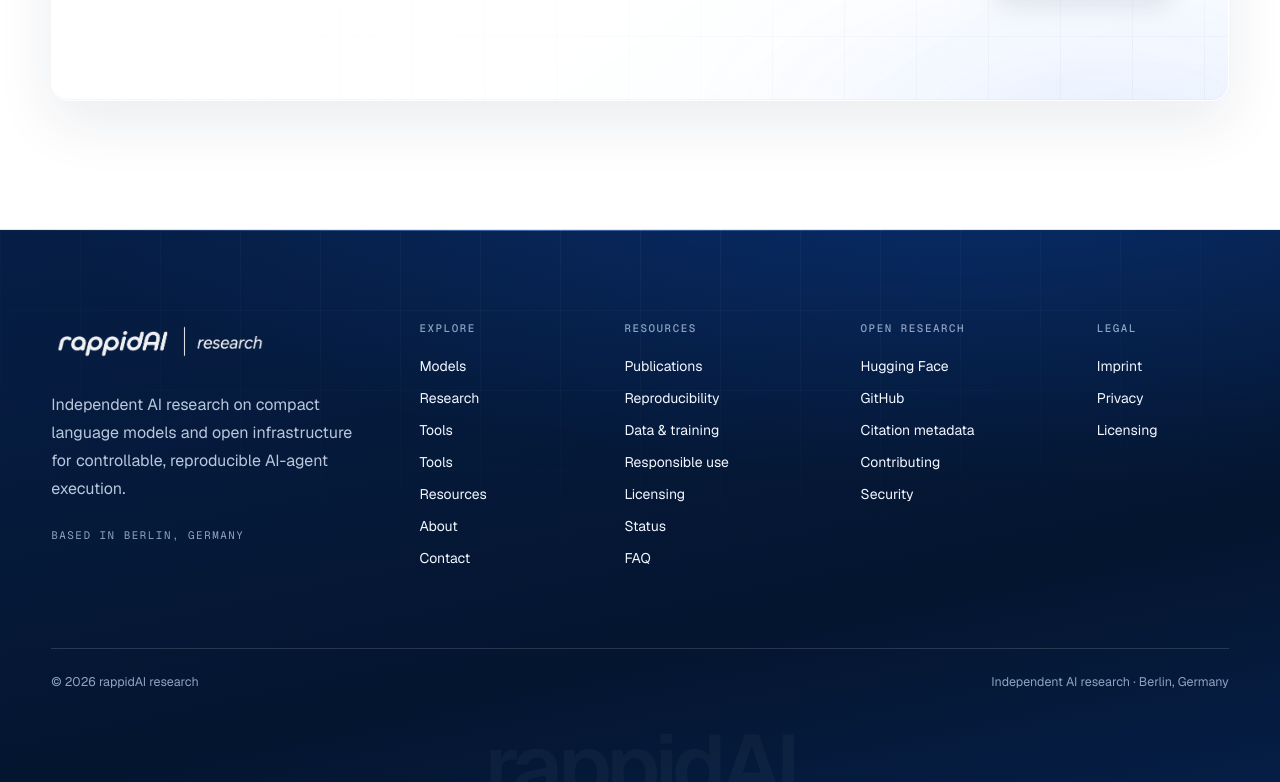
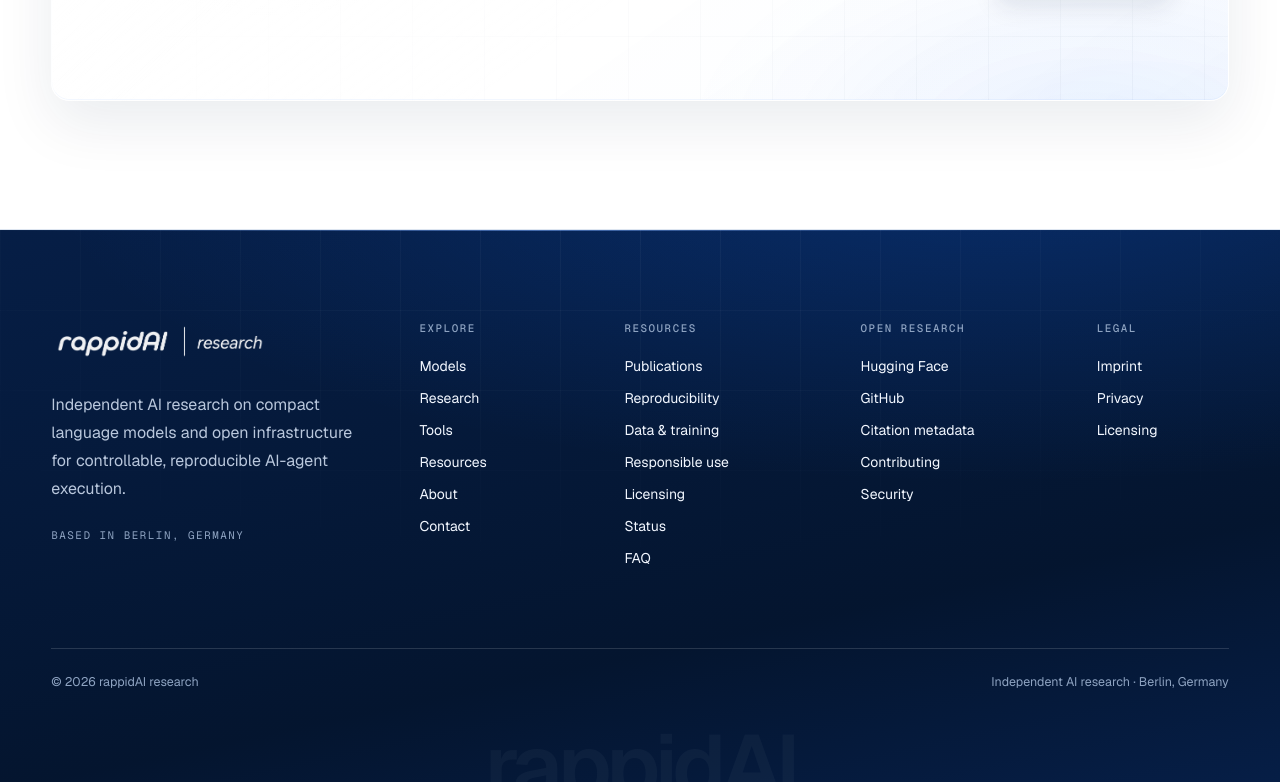
Before and after one commit to desirecikemgil/rappidai-research.com, a Next.js app: page / in a window 1280 px wide. Shown: the part 8149-8931 px from the top of the page. Built offline with nearby package versions, Linux system fonts and the light colour scheme.

Commit message:
refactor: drive Tools footer link from site config

```diff
--- a/components/layout/site-footer.tsx
+++ b/components/layout/site-footer.tsx
@@ -18,11 +18,6 @@ export function SiteFooter() {
   const config = localizeContent(siteConfig, locale);
   const navigation = localizeContent(footerNavigation, locale);
   const utilities = localizeContent(resourceUtilityLinks, locale);
-  const exploreLinks = [
-    ...navigation.explore.slice(0, 2),
-    { label: "Tools", href: localizePath("/tools", locale) },
-    ...navigation.explore.slice(2),
-  ];
 
   return (
     <footer className="dark-band site-footer border-t border-line">
@@ -43,7 +38,7 @@ export function SiteFooter() {
           </div>
 
           <FooterColumn title={t(locale, "Explore")}>
-            {exploreLinks.map((item) => (
+            {navigation.explore.map((item) => (
               <Link key={item.href} href={item.href} className="footer-link">
                 {item.label}
               </Link>
@@ -116,6 +111,7 @@ export function SiteFooter() {
         </div>
       </div>
 
+      {/* Oversized mark bled off the bottom edge, closing the page. */}
       <span className="footer-ghost" aria-hidden="true">
         rappidAI
       </span>
```
